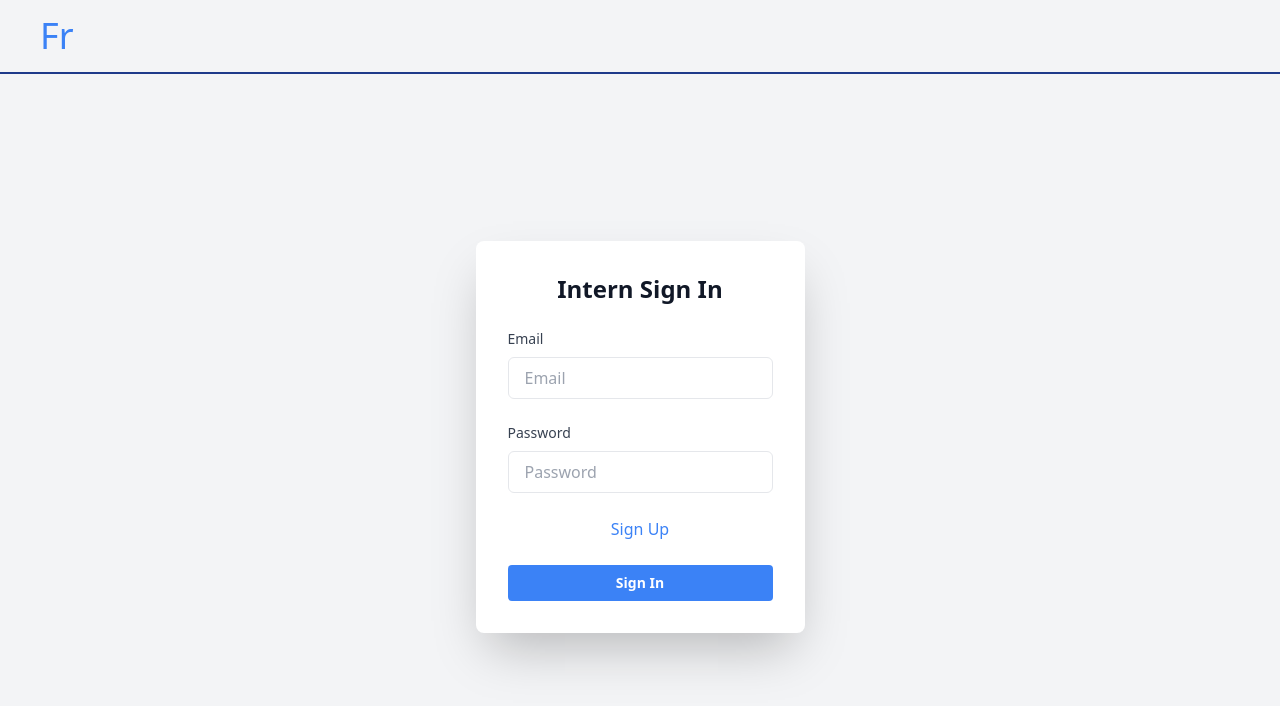
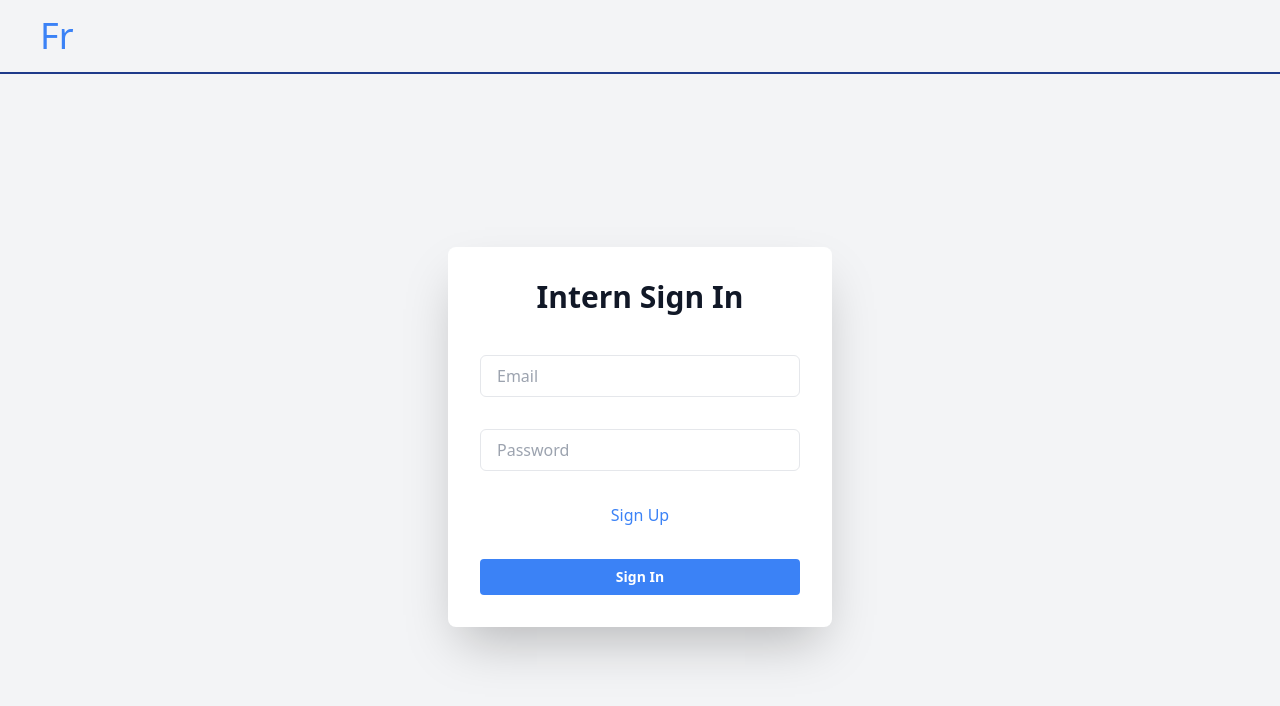
Before and after one commit to alexisDiaz-W/Findr, a Next.js app: page /InternSignInPage in a window 1280 px wide. Shown: the top 706 px of the page. Built offline with nearby package versions, Linux system fonts and the light colour scheme.

Commit message:
Some adjustments

```diff
--- a/app/InternSignInPage/page.tsx
+++ b/app/InternSignInPage/page.tsx
@@ -50,38 +50,40 @@ const SignInForm: React.FC = () => {
                     <hr className="border-t-2 border-blue-900 my-0" />
                 </div>
                 <div className="flex grow items-center justify-center">
-                    <div className="p-8 space-y-6 rounded-lg shadow-2xl bg-white">
-                        <h1 className="text-2xl font-bold text-center text-gray-900">Intern Sign In</h1>
-                        <form onSubmit={handleSubmit(onSubmit)} className="space-y-6">
+                    <div className="p-8 space-y-8 rounded-lg shadow-2xl bg-white">
+                        <h1 className="text-3xl font-bold text-center text-gray-900 mb-10">Intern Sign In</h1>
+                        <form onSubmit={handleSubmit(onSubmit)} className="space-y-8">
                             <div>
-                                <label htmlFor="email" className="block text-sm font-medium text-gray-700">Email</label>
+                                <label htmlFor="email" className="block text-sm font-medium text-gray-700"></label>
                                 <input
                                     id="email"
                                     {...register("email", { required: "Email is required" })}
                                     placeholder="Email"
                                     type="email"
-                                    className="block w-full px-4 py-2 mt-2 text-gray-700 bg-white border rounded-md focus:border-blue-500 focus:ring-blue-500 focus:outline-none focus:ring focus:ring-opacity-50"
+                                    className="block w-80 px-4 py-2 mt-2 text-gray-700 bg-white border rounded-md focus:border-blue-500 focus:ring-blue-500 focus:outline-none focus:ring focus:ring-opacity-50"
                                 />
                                 {errors.email && <p className="text-xs text-red-600">{errors.email.message}</p>}
                             </div>
 
                             <div>
-                                <label htmlFor="password" className="block text-sm font-medium text-gray-700">Password</label>
+                                <label htmlFor="password" className="block text-sm font-medium text-gray-700"></label>
                                 <input
                                     id="password"
                                     {...register("password", { required: "Password is required" })}
                                     placeholder="Password"
                                     type="password"
-                                    className="block w-full px-4 py-2 mt-2 text-gray-700 bg-white border rounded-md focus:border-blue-500 focus:ring-blue-500 focus:outline-none focus:ring focus:ring-opacity-50"
+                                    className="block w-80 px-4 py-2 mt-2 text-gray-700 bg-white border rounded-md focus:border-blue-500 focus:ring-blue-500 focus:outline-none focus:ring focus:ring-opacity-50"
                                 />
                                 {errors.password && <p className="text-xs text-red-600">{errors.password.message}</p>}
                             </div>
-                            <Link href="/UserSignUp" passHref className="text-blue-500 hover:text-blue-700 text-center block">Sign Up
-                            </Link>
+                            <div className="text-center">
+                                <Link href="/UserSignUp" passHref className="text-blue-500 hover:text-blue-800 inline-block mx-auto">
+                                    Sign Up
+                                </Link>
+                            </div>
                             <button type="submit" className="w-full px-4 py-2 text-sm font-bold text-white bg-blue-500 rounded hover:bg-blue-700">
                                 Sign In
                             </button>
-
                         </form>
                     </div>
                 </div>
```
